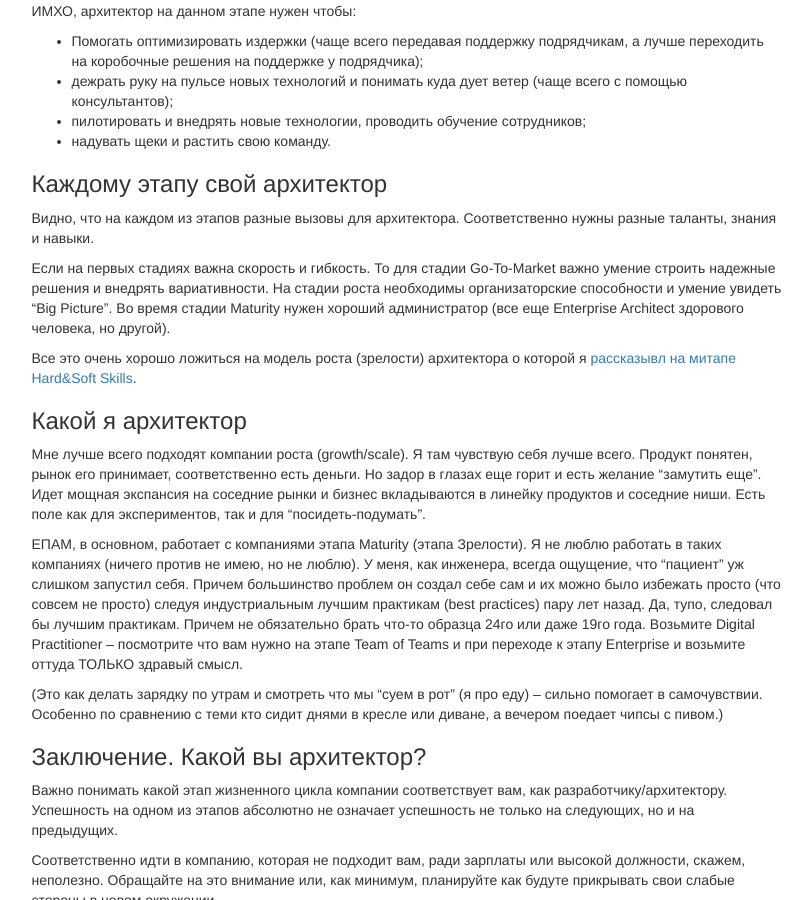
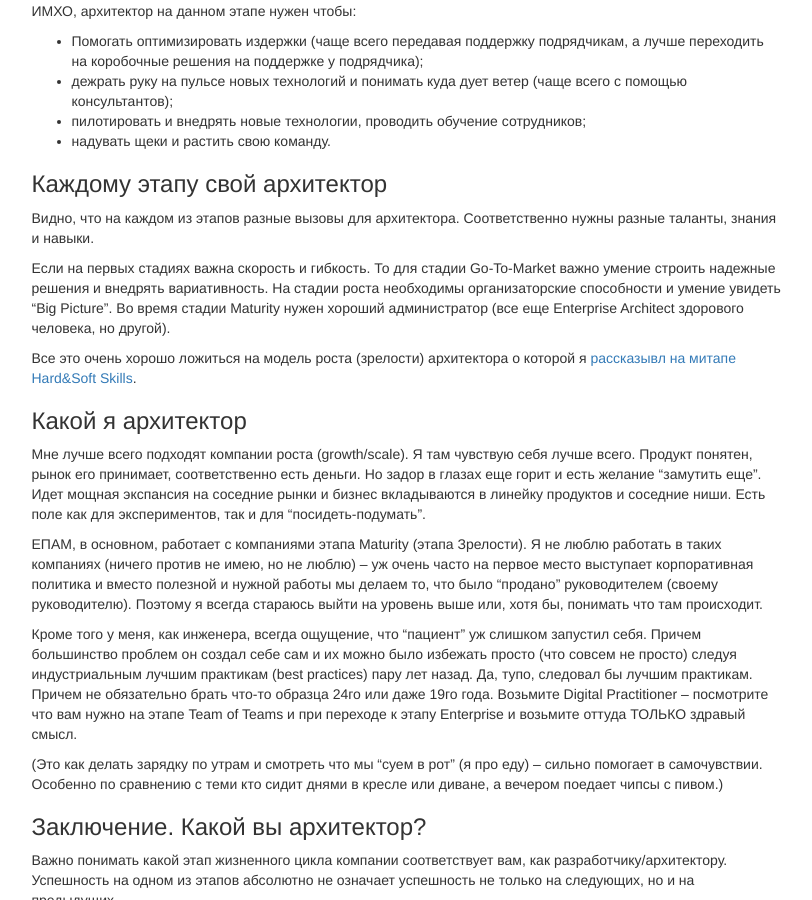
Before and after one commit to akava/akava.github.io, a Jekyll site: the page built from _posts/2024-06-02-7-startup-stages-architect-standpoint.md, in a window 1280 px wide and 900 px high, scrolled down 3237 px. Shown: the whole window, without its empty margins (136-948 px from the left). Built offline with Jekyll 4.4.1, drawn with Linux system fonts in a browser that asks for light colours; nearby versions of some CDN libraries; comment, search, counter and statistics services are not loaded.

Commit message:
И еще

```diff
--- a/_posts/2024-06-02-7-startup-stages-architect-standpoint.md
+++ b/_posts/2024-06-02-7-startup-stages-architect-standpoint.md
@@ -130,7 +130,7 @@ tags:
 
 Видно, что на каждом из этапов разные вызовы для архитектора. Соответственно нужны разные таланты, знания и навыки.
 
-Если на первых стадиях важна скорость и гибкость. То для стадии Go-To-Market важно умение строить надежные решения и внедрять вариативности. На стадии роста необходимы организаторские способности и умение увидеть "Big Picture". Во время стадии Maturity нужен хороший администратор (все еще Enterprise Architect здорового человека, но другой).
+Если на первых стадиях важна скорость и гибкость. То для стадии Go-To-Market важно умение строить надежные решения и внедрять вариативность. На стадии роста необходимы организаторские способности и умение увидеть "Big Picture". Во время стадии Maturity нужен хороший администратор (все еще Enterprise Architect здорового человека, но другой).
 
 Все это очень хорошо ложиться на модель роста (зрелости) архитектора о которой я [рассказывл на митапе Hard&Soft Skills](https://www.youtube.com/watch?v=fgB_ldXXmHc&t=2772s).
 
@@ -138,7 +138,9 @@ tags:
 
 Мне лучше всего подходят компании роста (growth/scale). Я там чувствую себя лучше всего. Продукт понятен, рынок его принимает, соответственно есть деньги. Но задор в глазах еще горит и есть желание "замутить еще". Идет мощная экспансия на соседние рынки и бизнес вкладываются в линейку продуктов и соседние ниши. Есть поле как для экспериментов, так и для "посидеть-подумать".
 
-ЕПАМ, в основном, работает с компаниями этапа Maturity (этапа Зрелости). Я не люблю работать в таких компаниях (ничего против не имею, но не люблю). У меня, как инженера, всегда ощущение, что "пациент" уж слишком запустил себя. Причем большинство проблем он создал себе сам и их можно было избежать просто (что совсем не просто) следуя индустриальным лучшим практикам (best practices) пару лет назад. Да, тупо, следовал бы лучшим практикам. Причем не обязательно брать что-то образца 24го или даже 19го года. Возьмите Digital Practitioner – посмотрите что вам нужно на этапе Team of Teams и при переходе к этапу Enterprise и возьмите оттуда ТОЛЬКО здравый смысл.
+ЕПАМ, в основном, работает с компаниями этапа Maturity (этапа Зрелости). Я не люблю работать в таких компаниях (ничего против не имею, но не люблю) – уж очень часто на первое место выступает корпоративная политика и вместо полезной и нужной работы мы делаем то, что было "продано" руководителем (своему руководителю). Поэтому я всегда стараюсь выйти на уровень выше или, хотя бы, понимать что там происходит.
+
+Кроме того у меня, как инженера, всегда ощущение, что "пациент" уж слишком запустил себя. Причем большинство проблем он создал себе сам и их можно было избежать просто (что совсем не просто) следуя индустриальным лучшим практикам (best practices) пару лет назад. Да, тупо, следовал бы лучшим практикам. Причем не обязательно брать что-то образца 24го или даже 19го года. Возьмите Digital Practitioner – посмотрите что вам нужно на этапе Team of Teams и при переходе к этапу Enterprise и возьмите оттуда ТОЛЬКО здравый смысл.
 
 (Это как делать зарядку по утрам и смотреть что мы "суем в рот" (я про еду) – сильно помогает в самочувствии. Особенно по сравнению с теми кто сидит днями в кресле или диване, а вечером поедает чипсы с пивом.)
 
```
